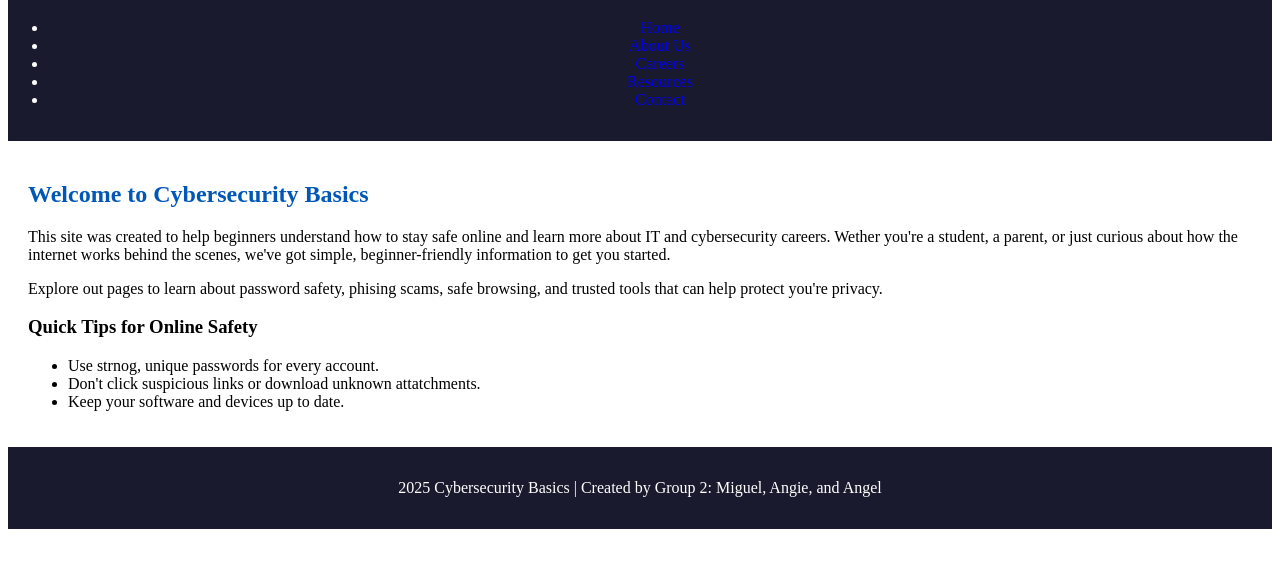
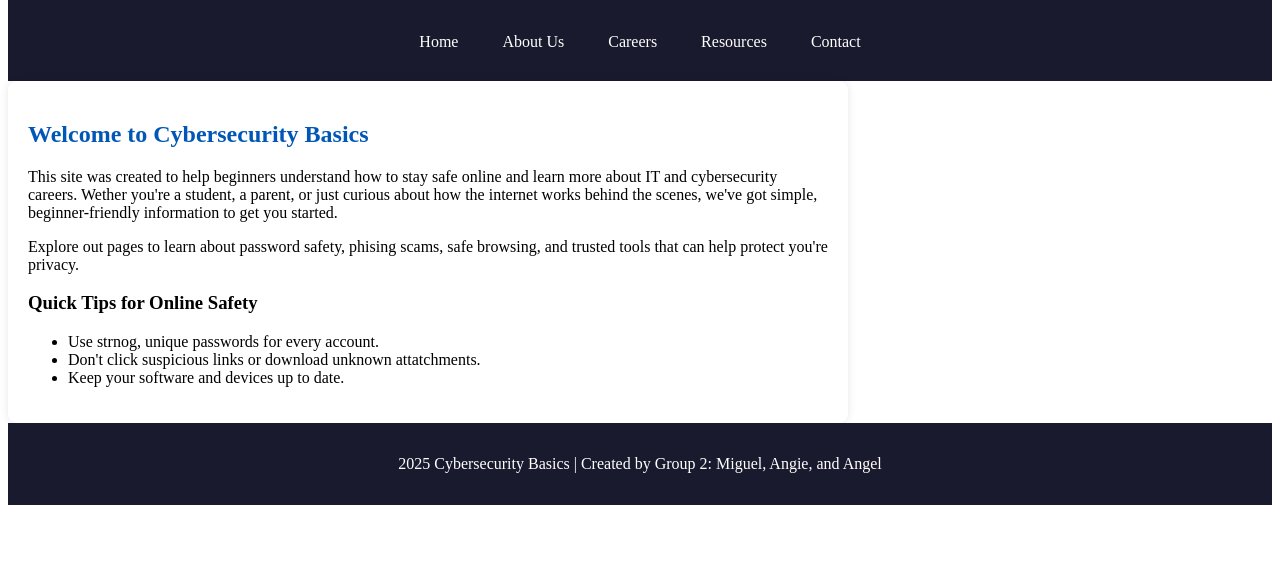
Before and after one commit to 4Vega/Final-Project---Group-2-, a plain HTML site: page index.html in a window 1280 px wide. Shown: the part 85-652 px from the top of the page. Drawn offline with Linux system fonts and the light colour scheme.

Commit message:
Update style.css

```diff
--- a/style.css
+++ b/style.css
@@ -31,3 +31,34 @@ a{
 a:hover {
   text-decoration: underline;
 }
+
+nav ul{
+  list-style-type:none;
+  background-color: #1a1a2e;
+  margin: 0;
+  padding: 0;
+  overflow: hidden;
+  text-align: ceter;
+}
+
+nav li{
+  display: inline-block;
+}
+
+nav a {
+  color: white;
+  padding: 14px 20px;
+  display: inline-block;
+}
+
+nav a: hover {
+  background-color: #007acc;
+}
+
+main{
+  max-width: 800px;
+  margin:30px auto:
+  padding: 20px;
+  border-radius: 9px;
+  box-shadow: 0 0 8px rgba(0,0,0,0.1);
+}
```
